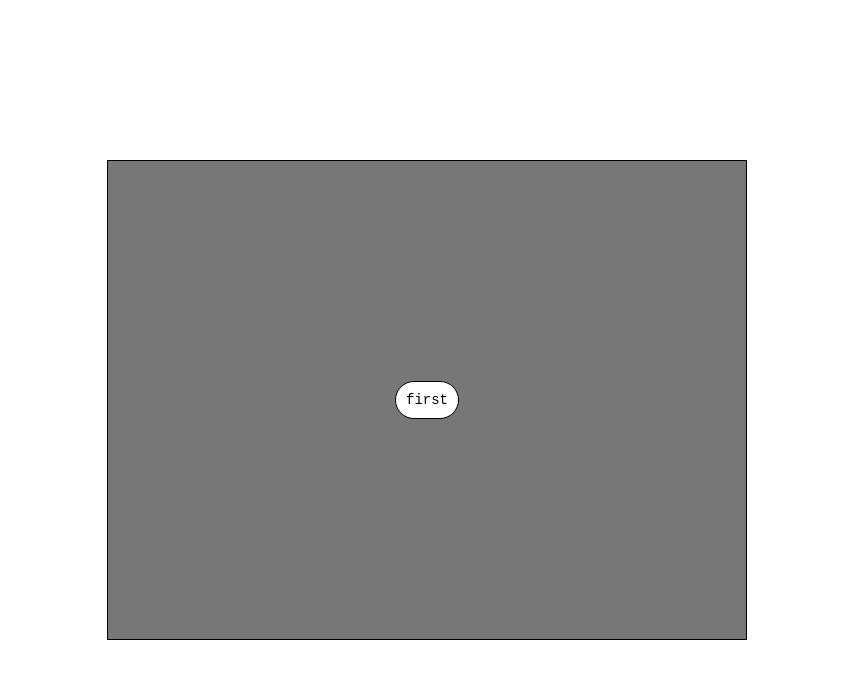
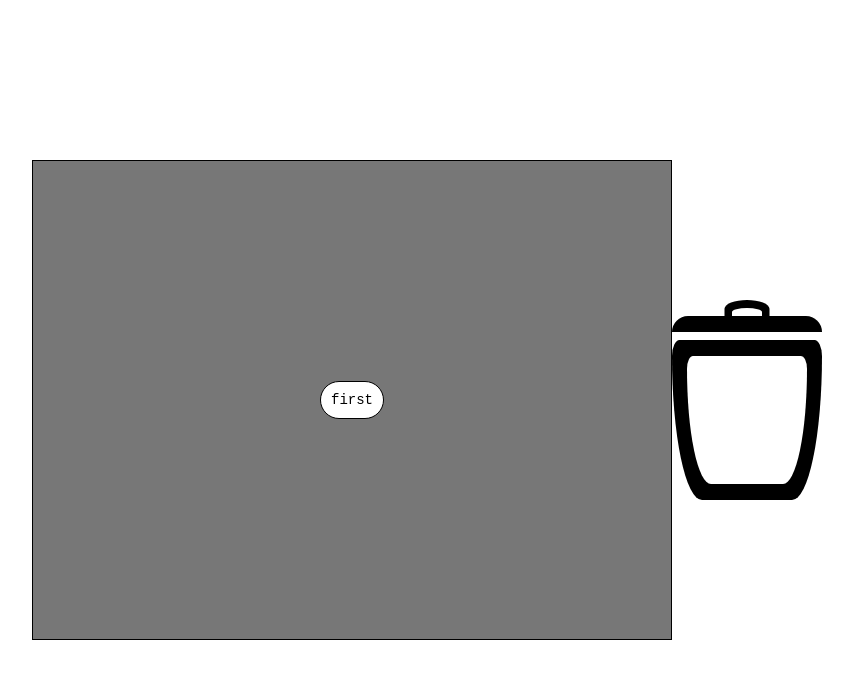
Before and after one commit to Vlsrnd/DragAndDrop, a plain HTML site: page index.html in a window 1280 px wide. Shown: the whole page, without its empty margins (213-1066 px from the left). Drawn offline with Linux system fonts and the light colour scheme.

Commit message:
add trash

```diff
--- a/index.html
+++ b/index.html
@@ -18,7 +18,11 @@
         <div class="element__btn element__move" data-func="move">&#9995;</div>
       </div>
     </div>
-    <script src="script.js"></script>
+    <div class="trash">
+      <div class="trash__head"></div>
+      <div class="trash__body"></div>
+    </div>
   </div>
+  <script src="script.js"></script>
 </body>
 </html>
--- a/script.js
+++ b/script.js
@@ -272,6 +272,7 @@ function updateCoordinatesList() {
 //draw coupling lines
 function drawLineOnCanvasBG() {
   ctxBG.clearRect(0, 0, canvasBG.width, canvasBG.height);
+  ctxBG.lineWidth = 3;
   linesCoordinates.forEach(element => {
     ctxBG.beginPath();
     //coordinates parent element
--- a/style.css
+++ b/style.css
@@ -96,6 +96,79 @@ body {
   text-align: center;
 }
 
+/* trash style start */
+
+.trash {
+  width: 150px;
+  height: 200px;
+  position: relative;
+  cursor: pointer;
+}
+
+.trash__head {
+  width: 100%;
+  height: 8%;
+  background-color: #000;
+  border-radius: 9999px 9999px 0 0;
+
+  position: absolute;
+  top: 8%;
+  left: 50%;
+  transform: translateX(-50%);
+  transition: all .1s linear;
+}
+.trash__head::before {
+  content: '';
+  background-color: #000;
+  border-radius: 50% 50% 0 0;
+  width: 30%;
+  height: 110%;
+  position: absolute;
+  left: 50%;
+  top: -100%;
+  transform: translateX(-50%);
+}
+.trash__head::after {
+  content: '';
+  background-color: #fff;
+  border-radius: 50% 50% 0 0;
+  width: 20%;
+  height: 50%;
+  position: absolute;
+  left: 50%;
+  top: -50%;
+  transform: translateX(-50%);
+}
+
+.trash:hover .trash__head {
+  transform: rotate(45deg);
+}
+
+.trash__body {
+  width: 100%;
+  height: 80%;
+  background-color: #000;
+  border-radius: 5% 5% 20% 20% / 10% 10% 90% 90%;
+
+  position: absolute;
+  top: 20%;
+  left: 50%;
+  transform: translateX(-50%);
+}
+
+.trash__body::before {
+  position: absolute;
+  content: '';
+  width: 80%;
+  height: 80%;
+  top: 10%;
+  left: 50%;
+  border-radius: 5% 5% 20% 20% / 10% 10% 90% 90%;
+  transform: translateX(-50%);
+  background-color: #fff;
+}
+/* trash style end */
+
 .hide {
   display: none;
 }
```
